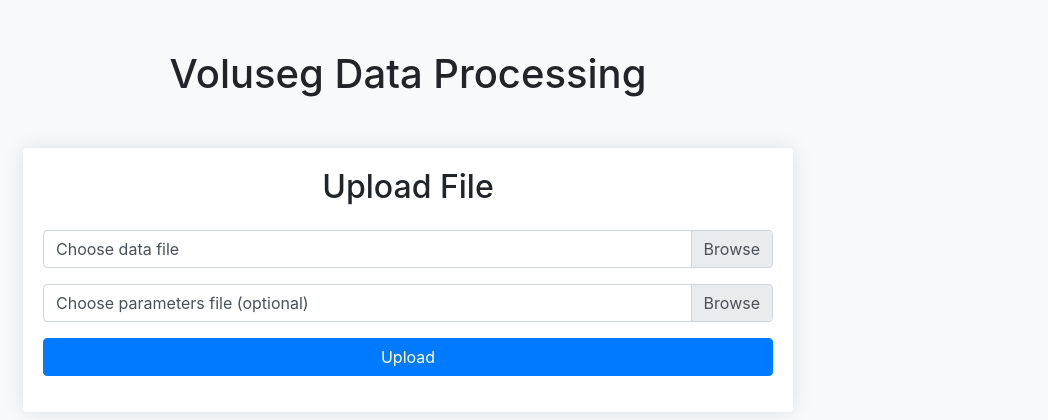
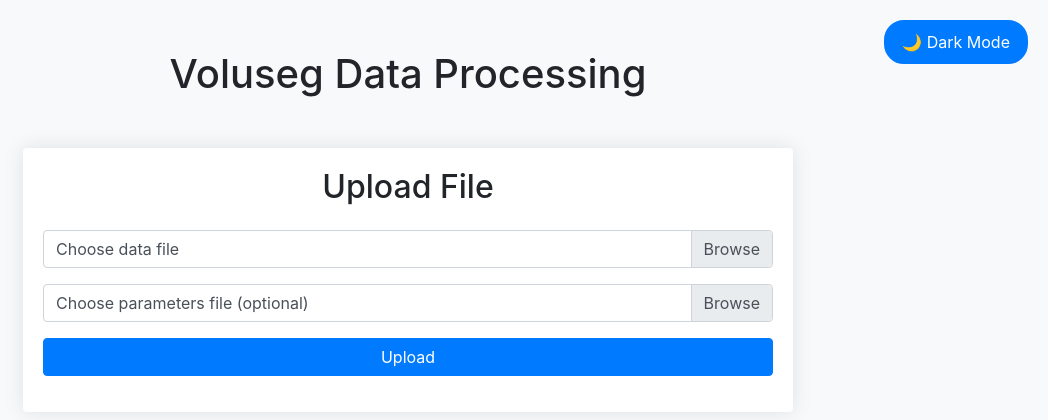
Before and after one commit to jgornet/cell-segmentation, a Flask app: template website/templates/upload.html in a window 1280 px wide. Shown: the top 420 px of the page, without its empty margins (232-1280 px from the left). Run offline with Flask 3, Linux system fonts and the light colour scheme; the template is opened without the code that fills it, so the values that code supplies are empty; some libraries are stand-ins or nearby versions.

Commit message:
added dark mode option

```diff
--- a/website/templates/upload.html
+++ b/website/templates/upload.html
@@ -35,9 +35,58 @@
         .scrollable-list::-webkit-scrollbar-thumb:hover {
             background: #555;
         }
+
+        /* Dark theme styles */
+        body.dark-theme {
+            background-color: #1a1a1a;
+            color: #ffffff;
+        }
+
+        .dark-theme .card {
+            background-color: #2d2d2d;
+            box-shadow: 0 0 20px rgba(0,0,0,0.3);
+        }
+
+        .dark-theme .list-group-item {
+            background-color: #2d2d2d;
+            border-color: #404040;
+            color: #ffffff;
+        }
+
+        .dark-theme .form-control {
+            background-color: #404040;
+            border-color: #505050;
+            color: #ffffff;
+        }
+
+        .dark-theme .form-control:focus {
+            background-color: #404040;
+            color: #ffffff;
+        }
+
+        /* Theme toggle button styles */
+        .theme-toggle {
+            position: fixed;
+            top: 20px;
+            right: 20px;
+            z-index: 1000;
+            padding: 8px 16px;
+            border-radius: 20px;
+            border: 2px solid #007bff;
+            background-color: #007bff;
+            color: white;
+            cursor: pointer;
+            transition: all 0.3s ease;
+        }
+
+        .dark-theme .theme-toggle {
+            background-color: #2d2d2d;
+            border-color: #007bff;
+        }
     </style>
 </head>
 <body>
+    <button class="theme-toggle" id="themeToggle">🌙 Dark Mode</button>
     <!-- Title Section -->
     <div class="container">
         <h1 class="text-center mb-4">Voluseg Data Processing</h1>
@@ -311,6 +360,29 @@
             });
             $("#outputFilesList").html(generateOutputListHTML(filteredFiles));
         });
+
+        // Theme handling
+        const themeToggle = $('#themeToggle');
+        const body = $('body');
+
+        // Check for saved theme preference
+        const savedTheme = localStorage.getItem('theme');
+        if (savedTheme === 'dark') {
+            body.addClass('dark-theme');
+            themeToggle.html('☀️ Light Mode');
+        }
+
+        // Theme toggle handler
+        themeToggle.on('click', function() {
+            body.toggleClass('dark-theme');
+            if (body.hasClass('dark-theme')) {
+                localStorage.setItem('theme', 'dark');
+                themeToggle.html('☀️ Light Mode');
+            } else {
+                localStorage.setItem('theme', 'light');
+                themeToggle.html('🌙 Dark Mode');
+            }
+        });
     });
     </script>
 </body>
```
